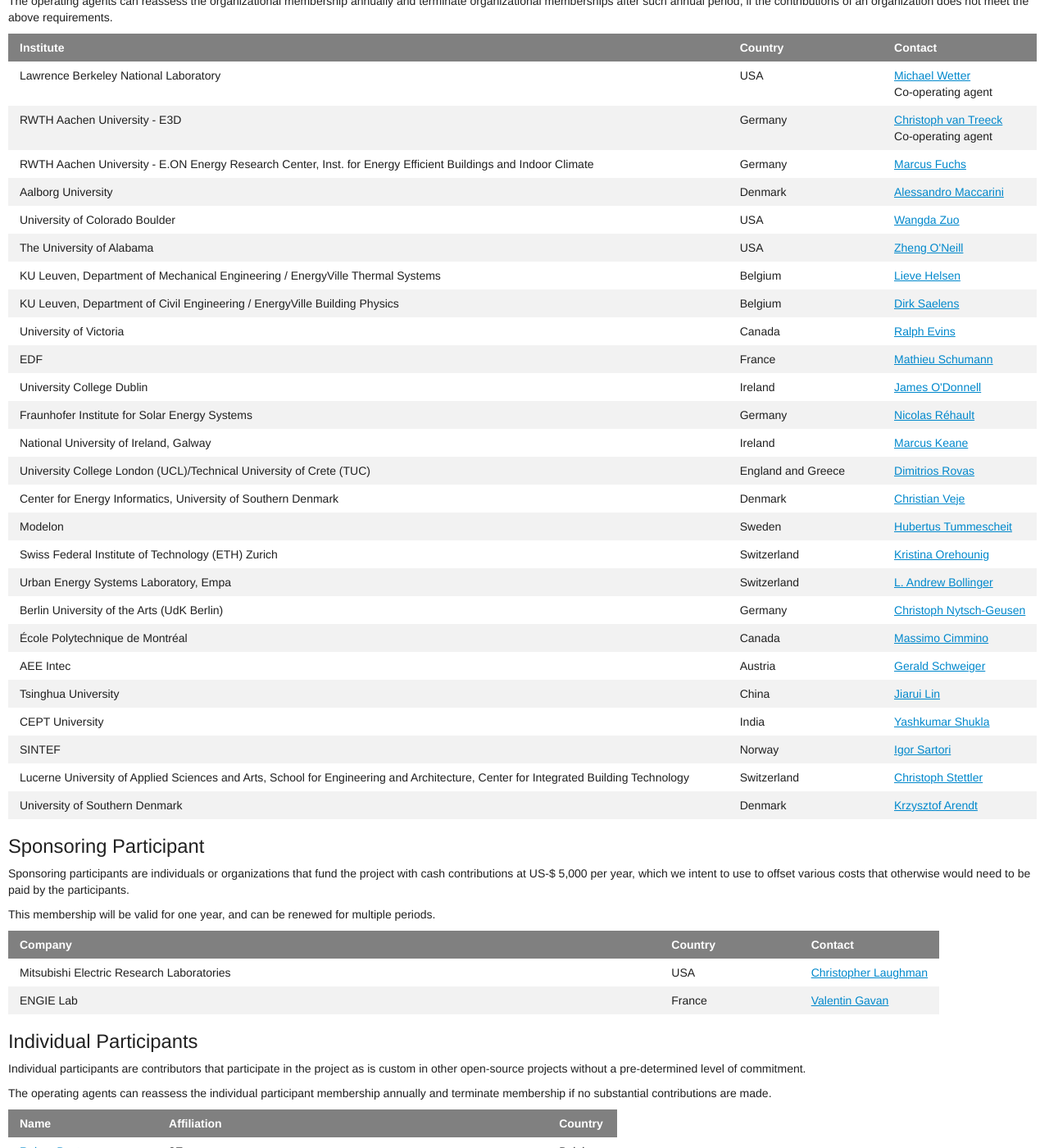
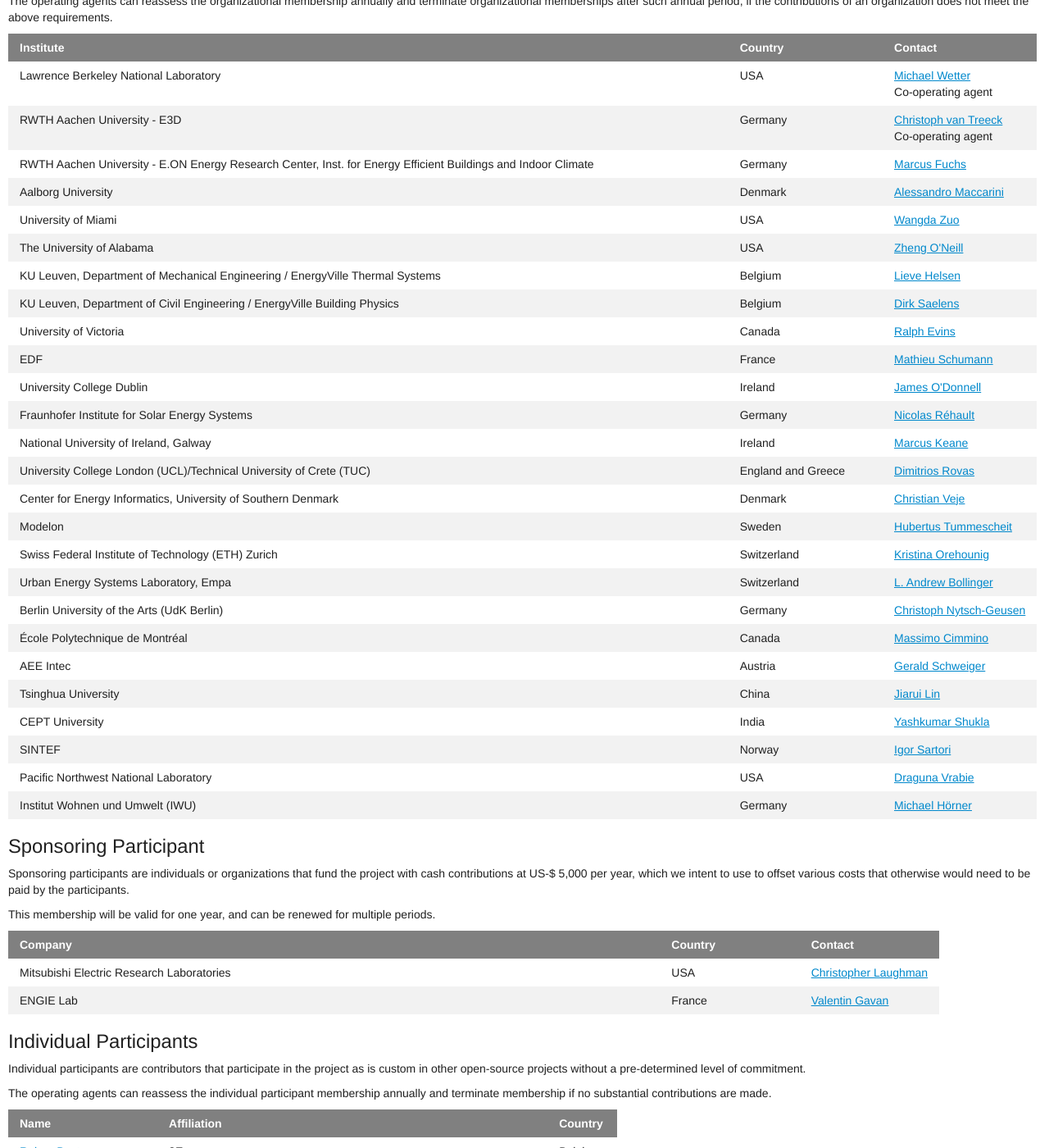
Before and after one commit to ibpsa/project1, a Jekyll site: the page built from participants.md, in a window 1280 px wide and 1400 px high, scrolled down 468 px. Shown: the whole window at 82% size. Built offline with Jekyll 4.4.1, drawn with Linux system fonts in a browser that asks for light colours; nearby versions of some CDN libraries; some of the changed text lies outside the part shown.

Commit message:
Updated participant list

```diff
--- a/_data/individual_participants.yml
+++ b/_data/individual_participants.yml
@@ -129,3 +129,9 @@
   contact_email: kfi@mmmi.sdu.dk
   affiliation:   University of Southern Denmark
   country:       Denmark
+
+- date_joined:   1/12/2018
+  contact_name:  Vlado Bazjanac
+  contact_email: bazjanac@stanford.edu
+  affiliation:   Stanford University
+  country:       USA
--- a/_data/organizational_participants.yml
+++ b/_data/organizational_participants.yml
@@ -26,8 +26,8 @@
 
 - date_joined:   5/18/2016
   contact_name:  Wangda Zuo
-  contact_email: wangda.zuo@colorado.edu
-  institute:     University of Colorado Boulder
+  contact_email: w.zuo@miami.edu
+  institute:     University of Miami
   country:       USA
 
 - date_joined:   6/10/2016
@@ -144,14 +144,14 @@
   institute:     SINTEF
   country:       Norway
 
-- date_joined:   9/21/2017
-  contact_name:  Christoph Stettler
-  contact_email: christoph.stettler@hslu.ch
-  institute:     Lucerne University of Applied Sciences and Arts, School for Engineering and Architecture, Center for Integrated Building Technology
-  country:       Switzerland
+- date_joined:   1/14/2018
+  contact_name:  Draguna Vrabie
+  contact_email: draguna.vrabie@pnnl.gov
+  institute:     Pacific Northwest National Laboratory
+  country:       USA
 
-- date_joined:   10/12/2017
-  contact_name:  Krzysztof Arendt
-  contact_email: krza@mmmi.sdu.dk
-  institute:     University of Southern Denmark
-  country:       Denmark
+- date_joined:   1/16/2018
+  contact_name:  Michael Hörner
+  contact_email: m.hoerner@iwu.de
+  institute:     Institut Wohnen und Umwelt (IWU)
+  country:       Germany
```
